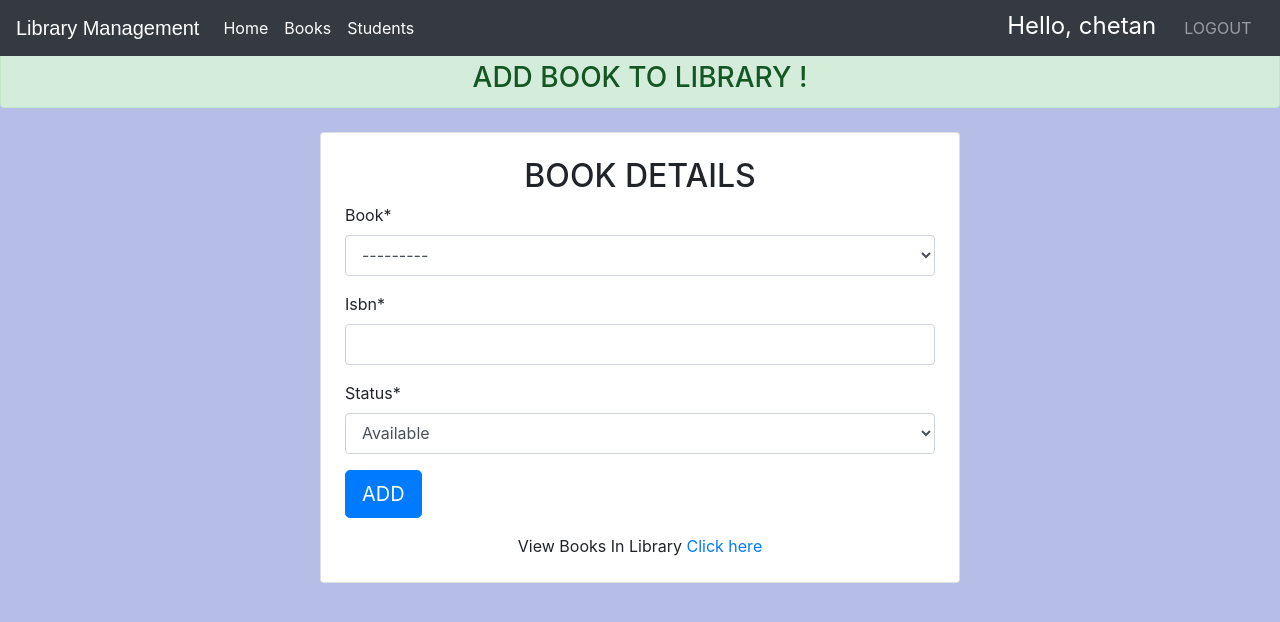
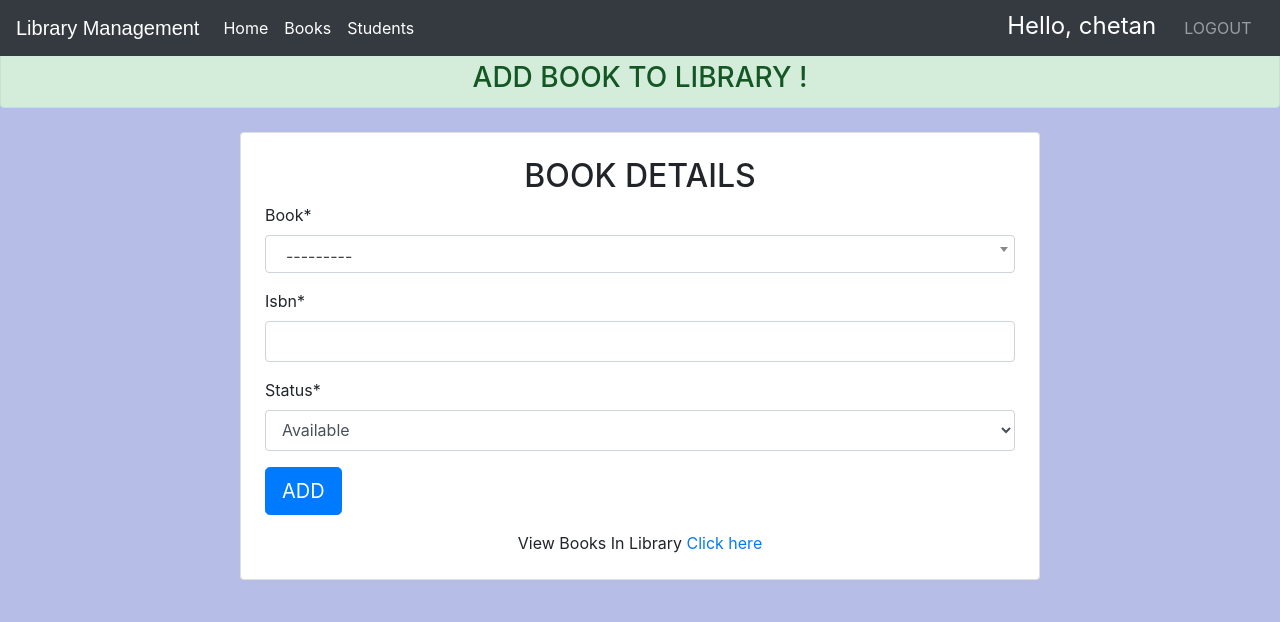
Before and after one commit to Chetan0903/django, a Django app: page /addbook/addbookcopy/ in a window 1280 px wide. Shown: the top 622 px of the page. Run offline with Django 3.2, Linux system fonts and the light colour scheme; a user stored in the database is signed in; data comes from the database, SQL or seed files in the repository; some libraries are stand-ins or nearby versions.

Commit message:
added search support in forms for book and user

```diff
--- a/library/templates/library/addbook_form.html
+++ b/library/templates/library/addbook_form.html
@@ -6,9 +6,8 @@
     <title>ONLINE LIBRARY</title>
     <link rel="stylesheet" href="https://stackpath.bootstrapcdn.com/bootstrap/4.3.1/css/bootstrap.min.css">
     <link rel="stylesheet" href="https://maxcdn.bootstrapcdn.com/font-awesome/4.7.0/css/font-awesome.min.css">
-    <script src="https://ajax.googleapis.com/ajax/libs/jquery/3.3.1/jquery.min.js"></script>
     <script src="https://cdnjs.cloudflare.com/ajax/libs/popper.js/1.14.7/umd/popper.min.js"></script>
-
+	<link href="https://cdn.jsdelivr.net/npm/select2@4.1.0-rc.0/dist/css/select2.min.css" rel="stylesheet" />
 	{% load crispy_forms_tags %}
     <style type="text/css">
     	body {
@@ -28,8 +27,17 @@
             border-radius: 3px;
         }
 		.card{
+			position: relative;
 			margin:0 auto;
-			width:80vh;
+			width:100vh;
+		}
+		#id_book{
+			width: 100%;
+		}
+		.selection>.select2-selection--single{
+			height: calc(1.5em + .75rem + 2px);
+			padding: .375rem .75rem;
+			border: 1px solid #ced4da;
 		}
     </style>
   </head>
@@ -54,8 +62,14 @@
 		</div>
 
 
-
-
+	<script src="https://ajax.googleapis.com/ajax/libs/jquery/3.3.1/jquery.min.js"></script>
+	<script src="https://cdn.jsdelivr.net/npm/select2@4.1.0-rc.0/dist/js/select2.min.js"></script>
+	<script>
+		// In your Javascript (external .js resource or <script> tag)
+		$(document).ready(function() {
+			$('#id_book').select2();
+		});
+	</script>
 
   </body>
 </html>
--- a/library/templates/library/home.html
+++ b/library/templates/library/home.html
@@ -32,10 +32,6 @@
   </head>
   <body>
     {% include "library/navbaradmin.html" %}
-    <br />
-    {% if messages %}
-    <!--logic for msg's-->
-    {% endif %}
     <br />
     <center>
       <h3 style="margin-bottom: 0px" class="alert alert-primary">
--- a/library/templates/library/viewstudent.html
+++ b/library/templates/library/viewstudent.html
@@ -49,6 +49,8 @@
 
 				{% endfor %}
 			</table>
+			<p>Want to add student? Add it here <a href="{% url 'addstudent' %}">Add Student</a></p>
+
 			</div>
 		</div>
 		</div>
```
Also changed, not shown: library/templates/library/addstudent_form.html (+17 -9 lines).
